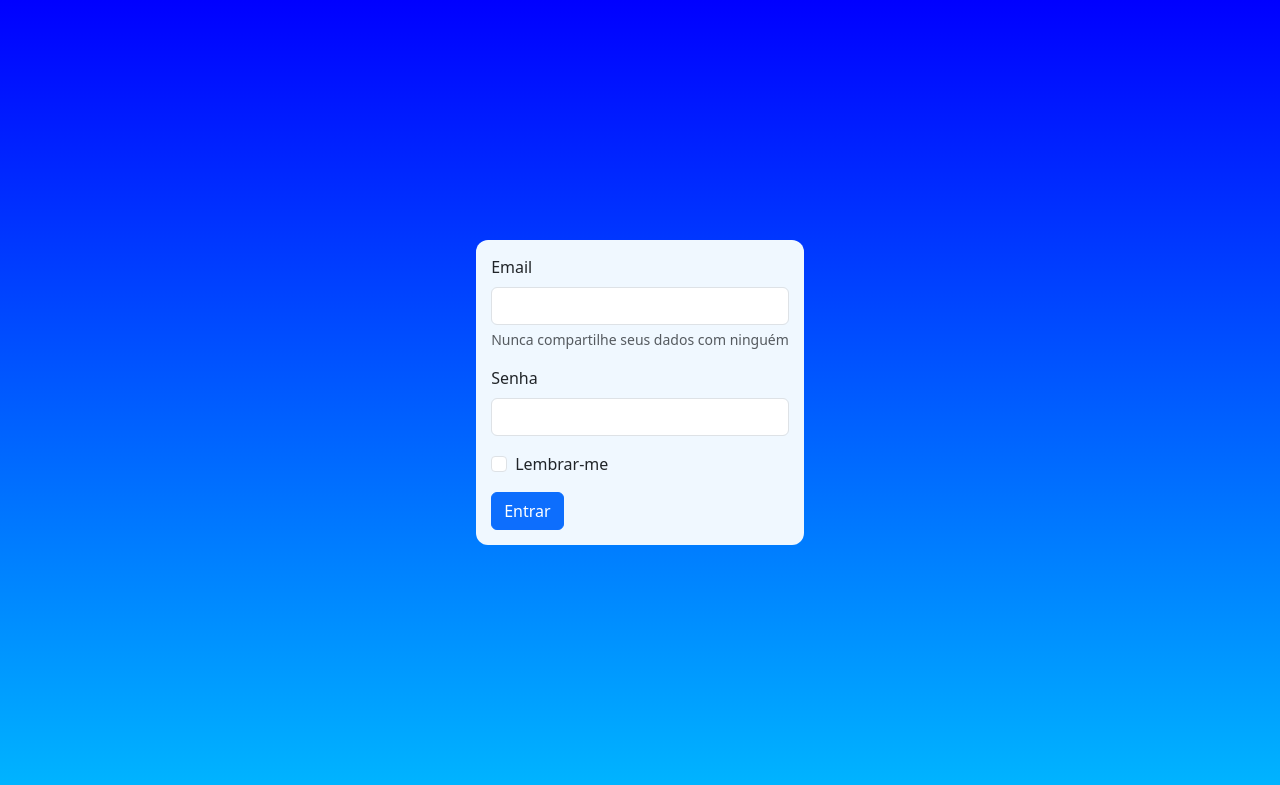
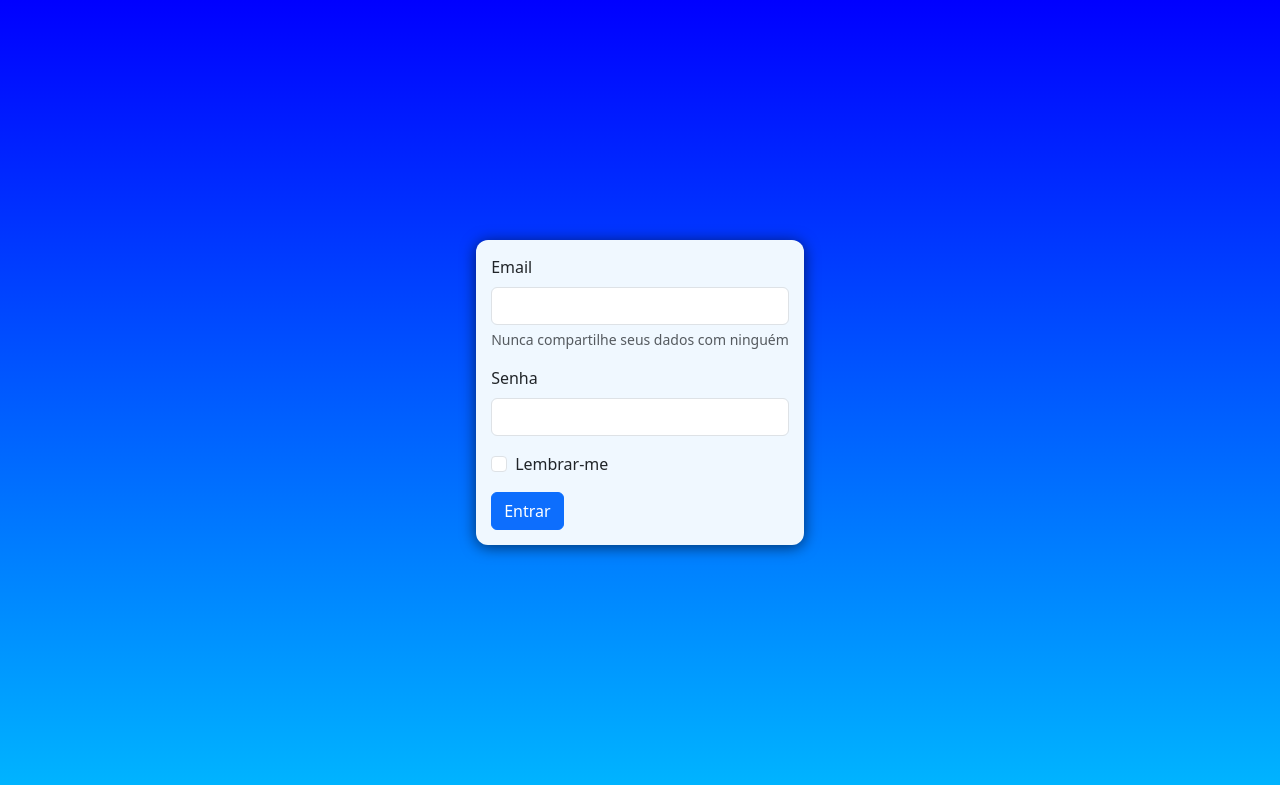
Before and after one commit to Djeicobi/PPI-Matheus, a PHP site: page /CRUDS/Login/Login.php in a window 1280 px wide. Shown: the top 785 px of the page. Run offline with PHP 8.4, Linux system fonts and the light colour scheme.

Commit message:
box shadow e troca da foto

```diff
--- a/CSS/login.css
+++ b/CSS/login.css
@@ -19,6 +19,6 @@ body{
     position: relative;
     padding: 15px;
     border-radius: 12px;
-    box-shadow: inset;
     margin-top: 30vh;
+    box-shadow: 0 2px 15px rgba(0, 0, 0, 0.6);
 }
--- a/index.html
+++ b/index.html
@@ -44,7 +44,7 @@
       </div>
       <div class="carousel-inner">
         <div class="carousel-item active c-item">
-          <img src="imagens\bg1.jpeg" class="d-block w-100 c-img" alt="imagem-1">
+          <img src="imagens\bg6.jpeg" class="d-block w-100 c-img" alt="imagem-1">
         </div>
         <div class="carousel-item c-item">
           <img src="imagens\bg3.jpeg" class="d-block w-100 c-img" alt="imagem-2">
```
